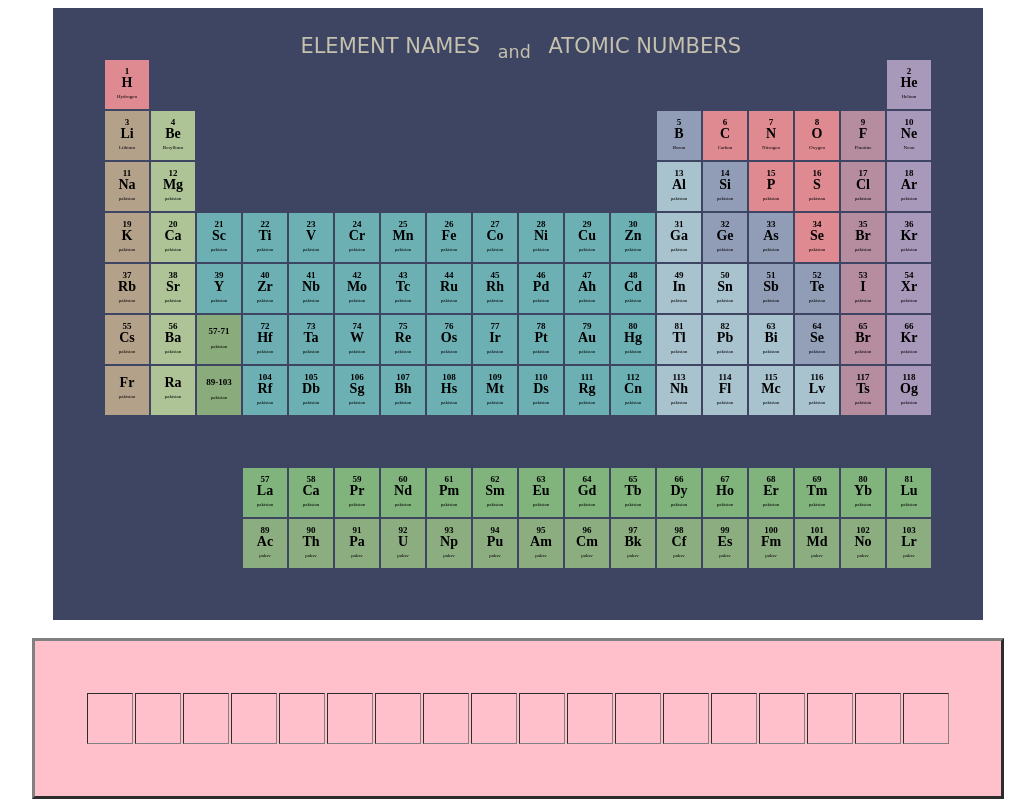
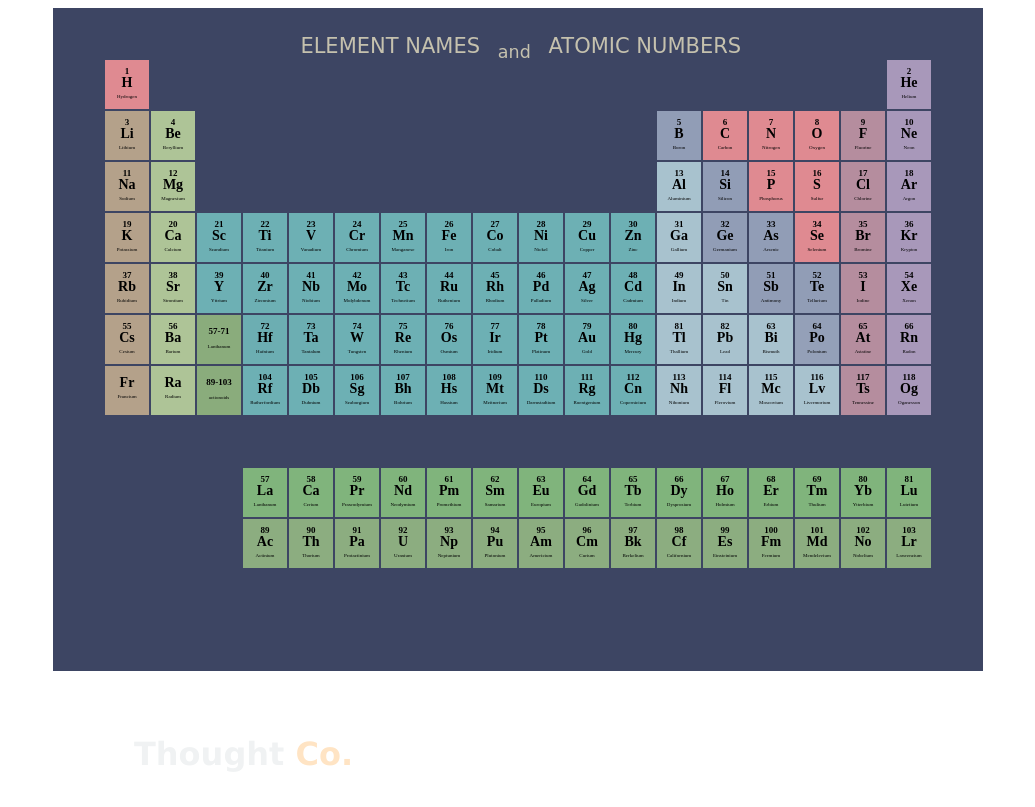
Before and after one commit to sameenfatima93/periodic-table, a plain HTML site: page priodic table/index.html in a window 1280 px wide. Shown: the whole page, without its empty margins (122-1157 px from the left). Drawn offline with Linux system fonts and the light colour scheme.

Commit message:
compelte

```diff
--- a/priodic table/index.html
+++ b/priodic table/index.html
@@ -44,7 +44,17 @@
         .non{
             visibility: hidden;
         }
-
+        h2{
+            color: rgb(240, 242, 243);
+            font-family:  'Lucida Grande', 'Lucida Sans Unicode', Geneva, Verdana, sans-serif;
+            position: absolute;
+            bottom: 0;
+            left: 20%;
+            font-size: 2rem;
+        }
+        span{
+            color: bisque;
+        }
     </style>
 </head>
 
@@ -71,95 +81,96 @@
 
         </tr>
         <tr>
-            <td bgcolor="#B4A18A"><h6>11</h6>Na<P>pakistan</P></td>
-            <td bgcolor="#AEC497"><h6>12</h6>Mg<P>pakistan</P></td>
+            <td bgcolor="#B4A18A"><h6>11</h6>Na<P>Sodium</P></td>
+            <td bgcolor="#AEC497"><h6>12</h6>Mg<P>Magnesium</P></td>
             <td colspan="10" style="visibility: hidden;"></td>
-            <td bgcolor="#A8C2CE"><h6>13</h6>Al<P>pakistan</P></td>
-            <td bgcolor="#919DB6"><h6>14</h6>Si<P>pakistan</P></td>
-            <td bgcolor="#DF8A91"><h6>15</h6>P<P>pakistan</P></td>
-            <td bgcolor="#DF8A91"><h6>16</h6>S<P>pakistan</P></td>
-            <td bgcolor="#B58D9E"><h6>17</h6>Cl<P>pakistan</P></td>
-            <td bgcolor="#A898BA"><h6>18</h6>Ar<P>pakistan</P></td>
+            <td bgcolor="#A8C2CE"><h6>13</h6>Al<P>Aluminium</P></td>
+            <td bgcolor="#919DB6"><h6>14</h6>Si<P>Silicon</P></td>
+            <td bgcolor="#DF8A91"><h6>15</h6>P<P>Phosphorus</P></td>
+            <td bgcolor="#DF8A91"><h6>16</h6>S<P>Sulfur</P></td>
+            <td bgcolor="#B58D9E"><h6>17</h6>Cl<P>Chlorine</P></td>
+            <td bgcolor="#A898BA"><h6>18</h6>Ar<P>Argon</P></td>
 
         </tr>
 
         <tr>
-            <td bgcolor="#B4A18A"><h6>19</h6> K <P>pakistan</P></td>
-            <td bgcolor="#AEC497"><h6>20</h6>Ca<P>pakistan</P></td>
-            <td bgcolor="#6DB0B4"> <h6>21</h6>Sc <P>pakistan</P></td>
-            <td bgcolor="#6DB0B4" > <h6>22</h6>Ti <P>pakistan</P></td>
-            <td bgcolor="#6DB0B4"> <h6>23</h6>V <P>pakistan</P></td>
-            <td bgcolor="#6DB0B4"> <h6>24</h6>Cr <P>pakistan</P></td>
-            <td bgcolor="#6DB0B4"> <h6>25</h6>Mn <P>pakistan</P></td>
-            <td bgcolor="#6DB0B4"> <h6>26</h6>Fe <P>pakistan</P></td>
-            <td bgcolor="#6DB0B4"> <h6>27</h6>Co <P>pakistan</P></td>
-            <td bgcolor="#6DB0B4"> <h6>28</h6>Ni <P>pakistan</P></td>
-            <td bgcolor="#6DB0B4"> <h6>29</h6>Cu <P>pakistan</P></td>
-            <td bgcolor="#6DB0B4"> <h6>30</h6>Zn <P>pakistan</P></td>
-            <td bgcolor="#A8C2CE"> <h6>31</h6>Ga <P>pakistan</P></td>
-            <td bgcolor="#919DB6"> <h6>32</h6>Ge <P>pakistan</P></td>
-            <td bgcolor="#919DB6" > <h6>33</h6>As<P>pakistan</P></td>
-            <td bgcolor="#DF8A91"> <h6>34</h6>Se <P>pakistan</P></td>
-            <td bgcolor="#B58D9E"> <h6>35</h6>Br <P>pakistan</P></td>
-            <td bgcolor="#A898BA"> <h6>36</h6>Kr <P>pakistan</P></td>
+            <td bgcolor="#B4A18A"><h6>19</h6> K <P>Potassium</P></td>
+            <td bgcolor="#AEC497"><h6>20</h6>Ca<P>Calcium</P></td>
+            <td bgcolor="#6DB0B4"> <h6>21</h6>Sc <P>Scandium</P></td>
+            <td bgcolor="#6DB0B4" > <h6>22</h6>Ti <P>Titanium</P></td>
+            <td bgcolor="#6DB0B4"> <h6>23</h6>V <P>Vanadium</P></td>
+            <td bgcolor="#6DB0B4"> <h6>24</h6>Cr <P>Chromium</P></td>
+            <td bgcolor="#6DB0B4"> <h6>25</h6>Mn <P>Manganese</P></td>
+            <td bgcolor="#6DB0B4"> <h6>26</h6>Fe <P>Iron</P></td>
+            <td bgcolor="#6DB0B4"> <h6>27</h6>Co <P>Cobalt</P></td>
+            <td bgcolor="#6DB0B4"> <h6>28</h6>Ni <P>Nickel</P></td>
+            <td bgcolor="#6DB0B4"> <h6>29</h6>Cu <P>Copper</P></td>
+            <td bgcolor="#6DB0B4"> <h6>30</h6>Zn <P>Zinc</P></td>
+            <td bgcolor="#A8C2CE"> <h6>31</h6>Ga <P>Gallium</P></td>
+            <td bgcolor="#919DB6"> <h6>32</h6>Ge <P>Germanium</P></td>
+            <td bgcolor="#919DB6" > <h6>33</h6>As<P>Arsenic</P></td>
+            <td bgcolor="#DF8A91"> <h6>34</h6>Se <P>Selenium</P></td>
+            <td bgcolor="#B58D9E"> <h6>35</h6>Br <P>Bromine</P></td>
+            <td bgcolor="#A898BA"> <h6>36</h6>Kr <P>Krypton</P></td>
         </tr>
          <tr>
-            <td bgcolor="#B4A18A"><h6>37</h6> Rb <P>pakistan</P></td>
-            <td bgcolor="#AEC497"> <h6>38</h6>Sr<P>pakistan</P></td>
-            <td bgcolor="#6DB0B4"> <h6>39</h6>Y <P>pakistan</P></td>
-            <td bgcolor="#6DB0B4" > <h6>40</h6>Zr<P>pakistan</P></td>
-            <td bgcolor="#6DB0B4"> <h6>41</h6>Nb <P>pakistan</P></td>
-            <td bgcolor="#6DB0B4"> <h6>42</h6>Mo <P>pakistan</P></td>
-            <td bgcolor="#6DB0B4"> <h6>43</h6>Tc <P>pakistan</P></td>
-            <td bgcolor="#6DB0B4"> <h6>44</h6>Ru <P>pakistan</P></td>
-            <td bgcolor="#6DB0B4"> <h6>45</h6>Rh <P>pakistan</P></td>
-            <td bgcolor="#6DB0B4"> <h6>46</h6>Pd <P>pakistan</P></td>
-            <td bgcolor="#6DB0B4"> <h6>47</h6>Ah <P>pakistan</P></td>
-            <td bgcolor="#6DB0B4"> <h6>48</h6>Cd <P>pakistan</P></td>
-            <td bgcolor="#A8C2CE"><h6>49</h6>In<P>pakistan</P></td>
-            <td bgcolor="#A8C2CE"><h6>50</h6>Sn<P>pakistan</P></td>
-            <td bgcolor="#919DB6" > <h6>51</h6>Sb<P>pakistan</P></td>
-            <td bgcolor="#919DB6"> <h6>52</h6>Te <P>pakistan</P></td>
-            <td bgcolor="#B58D9E"> <h6>53</h6>I <P>pakistan</P></td>
-            <td bgcolor="#A898BA"><h6>54</h6> Xr <P>pakistan</P></td>
+            <td bgcolor="#B4A18A"><h6>37</h6> Rb <P>Rubidium</P></td>
+            <td bgcolor="#AEC497"> <h6>38</h6>Sr<P>Strontium</P></td>
+            <td bgcolor="#6DB0B4"> <h6>39</h6>Y <P>Yttrium</P></td>
+            <td bgcolor="#6DB0B4" > <h6>40</h6>Zr<P>Zirconium</P></td>
+            <td bgcolor="#6DB0B4"> <h6>41</h6>Nb <P>Niobium</P></td>
+            <td bgcolor="#6DB0B4"> <h6>42</h6>Mo <P>Molybdenum</P></td>
+            <td bgcolor="#6DB0B4"> <h6>43</h6>Tc <P>Technetium</P></td>
+            <td bgcolor="#6DB0B4"> <h6>44</h6>Ru <P>Ruthenium</P></td>
+            <td bgcolor="#6DB0B4"> <h6>45</h6>Rh <P>Rhodium</P></td>
+            <td bgcolor="#6DB0B4"> <h6>46</h6>Pd <P>Palladium</P></td>
+            <td bgcolor="#6DB0B4"> <h6>47</h6>Ag <P>Silver</P></td>
+            <td bgcolor="#6DB0B4"> <h6>48</h6>Cd <P>Cadmium</P></td>
+            <td bgcolor="#A8C2CE"><h6>49</h6>In<P>Indium</P></td>
+            <td bgcolor="#A8C2CE"><h6>50</h6>Sn<P>Tin</P></td>
+            <td bgcolor="#919DB6" > <h6>51</h6>Sb<P>Antimony</P></td>
+            <td bgcolor="#919DB6"> <h6>52</h6>Te <P>Tellurium</P></td>
+            <td bgcolor="#B58D9E"> <h6>53</h6>I <P>Iodine</P></td>
+            <td bgcolor="#A898BA"><h6>54</h6> Xe <P>Xenon</P></td>
+        </tr>
+        <tr>
+            <td bgcolor="#B4A18A"> <h6>55</h6>Cs <P>Cesium</P></td>
+            <td bgcolor="#AEC497"> <h6>56</h6>Ba <P>Barium</P></td>
+            <td bgcolor="#8aac7c"><h6>57-71</h6> <P>Lanthanum</P></td>
+            <td bgcolor="#6caeb2" > <h6>72</h6>Hf <P>Hafnium</P></td>
+            <td bgcolor="#6caeb2"> <h6>73</h6>Ta <P>Tantalum</P></td>
+            <td bgcolor="#6DB0B4"> <h6>74</h6>W <P>Tungsten</P></td>
+            <td bgcolor="#6DB0B4"> <h6>75</h6>Re <P>Rhenium</P></td>
+            <td bgcolor="#6DB0B4"> <h6>76</h6>Os <P>Osmium</P></td>
+            <td bgcolor="#6DB0B4"> <h6>77</h6>Ir <P>Iridium</P></td>
+            <td bgcolor="#6DB0B4"> <h6>78</h6>Pt <P>Platinum</P></td>
+            <td bgcolor="#6DB0B4"> <h6>79</h6>Au <P>Gold</P></td>
+            <td bgcolor="#6DB0B4"><h6>80</h6>Hg <P>Mercury</P></td>
+            <td bgcolor="#A8C2CE"><h6>81</h6>Tl <P>Thallium</P></td>
+            <td bgcolor="#A8C2CE"> <h6>82</h6>Pb <P>Lead</P></td>
+            <td bgcolor="#A8C2CE" > <h6>63</h6>Bi<P>Bismuth</P></td>
+            <td bgcolor="#94A0B8"> <h6>64</h6>Po <P>Polonium</P></td>
+            <td bgcolor="#B58D9E"> <h6>65</h6>At <P>Astatine</P></td>
+            <td bgcolor="#A898BA"> <h6>66</h6>Rn <P>Radon</P></td>
         </tr> <tr>
-            <td bgcolor="#B4A18A"> <h6>55</h6>Cs <P>pakistan</P></td>
-            <td bgcolor="#AEC497"> <h6>56</h6>Ba <P>pakistan</P></td>
-            <td bgcolor="#8aac7c"><h6>57-71</h6> <P>pakistan</P></td>
-            <td bgcolor="#6caeb2" > <h6>72</h6>Hf <P>pakistan</P></td>
-            <td bgcolor="#6caeb2"> <h6>73</h6>Ta <P>pakistan</P></td>
-            <td bgcolor="#6DB0B4"> <h6>74</h6>W <P>pakistan</P></td>
-            <td bgcolor="#6DB0B4"> <h6>75</h6>Re <P>pakistan</P></td>
-            <td bgcolor="#6DB0B4"> <h6>76</h6>Os <P>pakistan</P></td>
-            <td bgcolor="#6DB0B4"> <h6>77</h6>Ir <P>pakistan</P></td>
-            <td bgcolor="#6DB0B4"> <h6>78</h6>Pt <P>pakistan</P></td>
-            <td bgcolor="#6DB0B4"> <h6>79</h6>Au <P>pakistan</P></td>
-            <td bgcolor="#6DB0B4"><h6>80</h6>Hg <P>pakistan</P></td>
-            <td bgcolor="#A8C2CE"><h6>81</h6>Tl <P>pakistan</P></td>
-            <td bgcolor="#A8C2CE"> <h6>82</h6>Pb <P>pakistan</P></td>
-            <td bgcolor="#A8C2CE" > <h6>63</h6>Bi<P>pakistan</P></td>
-            <td bgcolor="#94A0B8"> <h6>64</h6>Se <P>pakistan</P></td>
-            <td bgcolor="#B58D9E"> <h6>65</h6>Br <P>pakistan</P></td>
-            <td bgcolor="#A898BA"> <h6>66</h6>Kr <P>pakistan</P></td>
-        </tr> <tr>
-            <td bgcolor="#B4A18A"> Fr <P>pakistan</P></td>
-            <td bgcolor="#AEC497">Ra <P>pakistan</P></td>
-            <td bgcolor="#8aac7c"><h6>89-103</h6> <P>pakistan</P></td>
-            <td bgcolor="#6DB0B4" > <h6>104</h6>Rf <P>pakistan</P></td>
-            <td bgcolor="#6DB0B4"> <h6>105</h6>Db <P>pakistan</P></td>
-            <td bgcolor="#6DB0B4"> <h6>106</h6>Sg <P>pakistan</P></td>
-            <td bgcolor="#6DB0B4"> <h6>107</h6>Bh <P>pakistan</P></td>
-            <td bgcolor="#6DB0B4"> <h6>108</h6>Hs <P>pakistan</P></td>
-            <td bgcolor="#6DB0B4"> <h6>109</h6>Mt <P>pakistan</P></td>
-            <td bgcolor="#6DB0B4"> <h6>110</h6>Ds<P>pakistan</P></td>
-            <td bgcolor="#6DB0B4"><h6>111</h6>Rg <P>pakistan</P></td>
-            <td bgcolor="#6DB0B4"> <h6>112</h6>Cn <P>pakistan</P></td>
-            <td bgcolor="#A8C2CE"><h6>113</h6>Nh <P>pakistan</P></td>
-            <td bgcolor="#A8C2CE"><h6>114</h6>Fl <P>pakistan</P></td>
-            <td bgcolor="#A8C2CE" ><h6>115</h6>Mc<P>pakistan</P></td>
-            <td bgcolor="#A8C2CE"> <h6>116</h6>Lv <P>pakistan</P></td>
-            <td bgcolor="#B58D9E"> <h6>117</h6>Ts <P>pakistan</P></td>
-            <td bgcolor="#A898BA"><h6>118</h6>Og<P>pakistan</P></td>
+            <td bgcolor="#B4A18A"> Fr <P>Francium</P></td>
+            <td bgcolor="#AEC497">Ra <P>Radium</P></td>
+            <td bgcolor="#8aac7c"><h6>89-103</h6> <P>actionoids</P></td>
+            <td bgcolor="#6DB0B4" > <h6>104</h6>Rf <P>Rutherfordium</P></td>
+            <td bgcolor="#6DB0B4"> <h6>105</h6>Db <P>Dubnium</P></td>
+            <td bgcolor="#6DB0B4"> <h6>106</h6>Sg <P>Seaborgium</P></td>
+            <td bgcolor="#6DB0B4"> <h6>107</h6>Bh <P>Bohrium</P></td>
+            <td bgcolor="#6DB0B4"> <h6>108</h6>Hs <P>Hassium</P></td>
+            <td bgcolor="#6DB0B4"> <h6>109</h6>Mt <P>Meitnerium</P></td>
+            <td bgcolor="#6DB0B4"> <h6>110</h6>Ds<P>Darmstadtium</P></td>
+            <td bgcolor="#6DB0B4"><h6>111</h6>Rg <P>Roentgenium</P></td>
+            <td bgcolor="#6DB0B4"> <h6>112</h6>Cn <P>Copernicium</P></td>
+            <td bgcolor="#A8C2CE"><h6>113</h6>Nh <P>Nihonium</P></td>
+            <td bgcolor="#A8C2CE"><h6>114</h6>Fl <P>Flerovium</P></td>
+            <td bgcolor="#A8C2CE" ><h6>115</h6>Mc<P>Moscovium</P></td>
+            <td bgcolor="#A8C2CE"> <h6>116</h6>Lv <P>Livermorium</P></td>
+            <td bgcolor="#B58D9E"> <h6>117</h6>Ts <P>Tennessine</P></td>
+            <td bgcolor="#A898BA"><h6>118</h6>Og<P>Oganesson</P></td>
         </tr>
         <!-- this is a hidden row for giving space between whole table and 2 rows -->
         <tr style="visibility: hidden;">
@@ -182,69 +193,50 @@
         <tr>
             <td bgcolor="white" rowspan="2" class="non"> <H6>57</H6>La <p>pakistan</p></td>
 
+            <td bgcolor="white" rowspan="2" class="non"> <H6>57</H6>La <p>Lanthanum</p></td>
             <td bgcolor="white" rowspan="2" class="non"> <H6>57</H6>La <p>pakistan</p></td>
-            <td bgcolor="white" rowspan="2" class="non"> <H6>57</H6>La <p>pakistan</p></td>
-            <td bgcolor="#80b47c"> <H6>57</H6>La <p>pakistan</p></td>
-            <td bgcolor="#80b47c"> <H6>58</H6>Ca <p>pakistan</p></td>
-            <td bgcolor="#80b47c"> <H6>59</H6>Pr <p>pakistan</p></td>
-            <td bgcolor="#80b47c"> <H6>60</H6>Nd <p>pakistan</p></td>
-            <td bgcolor="#80b47c"> <H6>61</H6>Pm <p>pakistan</p></td>
-            <td bgcolor="#80b47c"> <H6>62</H6>Sm <p>pakistan</p></td>
-            <td bgcolor="#80b47c"> <H6>63</H6>Eu <p>pakistan</p></td>
-            <td bgcolor="#80b47c"> <H6>64</H6>Gd <p>pakistan</p></td>
-            <td bgcolor="#80b47c"> <H6>65</H6>Tb <p>pakistan</p></td>
-            <td bgcolor="#80b47c"> <H6>66</H6>Dy <p>pakistan</p></td>
-            <td bgcolor="#80b47c"> <H6>67</H6>Ho <p>pakistan</p></td>
-            <td bgcolor="#80b47c"> <H6>68</H6>Er<p>pakistan</p></td>
-            <td bgcolor="#80b47c"> <H6>69</H6>Tm<p>pakistan</p></td>
-            <td bgcolor="#80b47c"> <H6>80</H6>Yb <p>pakistan</p></td>
-            <td bgcolor="#80b47c"> <H6>81</H6>Lu <p>pakistan</p></td>
+            <td bgcolor="#80b47c"> <H6>57</H6>La <p>Lanthanum</p></td>
+            <td bgcolor="#80b47c"> <H6>58</H6>Ca <p>Cerium</p></td>
+            <td bgcolor="#80b47c"> <H6>59</H6>Pr <p>Praseodymium</p></td>
+            <td bgcolor="#80b47c"> <H6>60</H6>Nd <p>Neodymium</p></td>
+            <td bgcolor="#80b47c"> <H6>61</H6>Pm <p>Promethium</p></td>
+            <td bgcolor="#80b47c"> <H6>62</H6>Sm <p>Samarium</p></td>
+            <td bgcolor="#80b47c"> <H6>63</H6>Eu <p>Europium</p></td>
+            <td bgcolor="#80b47c"> <H6>64</H6>Gd <p>Gadolinium</p></td>
+            <td bgcolor="#80b47c"> <H6>65</H6>Tb <p>Terbium</p></td>
+            <td bgcolor="#80b47c"> <H6>66</H6>Dy <p>Dysprosium</p></td>
+            <td bgcolor="#80b47c"> <H6>67</H6>Ho <p>Holmium</p></td>
+            <td bgcolor="#80b47c"> <H6>68</H6>Er<p>Erbium</p></td>
+            <td bgcolor="#80b47c"> <H6>69</H6>Tm<p>Thulium</p></td>
+            <td bgcolor="#80b47c"> <H6>80</H6>Yb <p>Ytterbium</p></td>
+            <td bgcolor="#80b47c"> <H6>81</H6>Lu <p>Lutetium</p></td>
 
         </tr>
          <tr>
-            <td bgcolor="#8cad80"> <h6>89</h6>Ac <p>paksv</p></td>
-            <td bgcolor="#8cad80"> <h6>90</h6>Th <p>paksv</p></td>
-            <td bgcolor="#8cad80"> <h6>91</h6>Pa <p>paksv</p></td>
-            <td bgcolor="#8cad80"> <h6>92</h6>U <p>paksv</p></td>
-            <td bgcolor="#8cad80"> <h6>93</h6>Np <p>paksv</p></td>
-            <td bgcolor="#8cad80"> <h6>94</h6>Pu<p>paksv</p></td>
-            <td bgcolor="#8cad80"> <h6>95</h6>Am <p>paksv</p></td>
-            <td bgcolor="#8cad80"> <h6>96</h6>Cm <p>paksv</p></td>
-            <td bgcolor="#8cad80"> <h6>97</h6>Bk<p>paksv</p></td>
-            <td bgcolor="#8cad80"> <h6>98</h6>Cf<p>paksv</p></td>
-            <td bgcolor="#8cad80"> <h6>99</h6>Es<p>paksv</p></td>
-            <td bgcolor="#8cad80"><h6>100</h6>Fm <p>paksv</p></td>
-            <td bgcolor="#8cad80"> <h6>101</h6>Md<p>paksv</p></td>
-            <td bgcolor="#8cad80"><h6>102</h6>No <p>paksv</p></td>
-            <td bgcolor="#8cad80"><h6>103</h6>Lr <p>paksv</p></td>
+            <td bgcolor="#8cad80"> <h6>89</h6>Ac <p>Actinium</p></td>
+            <td bgcolor="#8cad80"> <h6>90</h6>Th <p>Thorium</p></td>
+            <td bgcolor="#8cad80"> <h6>91</h6>Pa <p>Protactinium</p></td>
+            <td bgcolor="#8cad80"> <h6>92</h6>U <p>Uranium</p></td>
+            <td bgcolor="#8cad80"> <h6>93</h6>Np <p>Neptunium</p></td>
+            <td bgcolor="#8cad80"> <h6>94</h6>Pu<p>Plutonium</p></td>
+            <td bgcolor="#8cad80"> <h6>95</h6>Am <p>Americium</p></td>
+            <td bgcolor="#8cad80"> <h6>96</h6>Cm <p>Curium</p></td>
+            <td bgcolor="#8cad80"> <h6>97</h6>Bk<p>Berkelium</p></td>
+            <td bgcolor="#8cad80"> <h6>98</h6>Cf<p>Californium</p></td>
+            <td bgcolor="#8cad80"> <h6>99</h6>Es<p>Einsteinium</p></td>
+            <td bgcolor="#8cad80"><h6>100</h6>Fm <p>Fermium</p></td>
+            <td bgcolor="#8cad80"> <h6>101</h6>Md<p>Mendelevium</p></td>
+            <td bgcolor="#8cad80"><h6>102</h6>No <p>Nobelium</p></td>
+            <td bgcolor="#8cad80"><h6>103</h6>Lr <p>Lawrencium</p></td>
+
+        </tr>
+         <h2>Thought <span>Co.</span></h2>
+         <tr>
+            <td></td>
+         </tr>
+    </table>
 
 
-        </tr>
-
-    </table>
-    <br>
-    <table border="3" bgcolor="pink">
-        <tr>
-            <td></td>
-            <td></td>
-            <td></td>
-            <td></td>
-            <td></td>
-            <td></td>
-            <td></td>
-            <td></td>
-            <td></td>
-            <td></td>
-            <td></td>
-            <td></td>
-            <td></td>
-            <td></td>
-            <td></td>
-            <td></td>
-            <td></td>
-            <td></td>
-        </tr>
-    </table>
 </body>
 
 </html>
```
